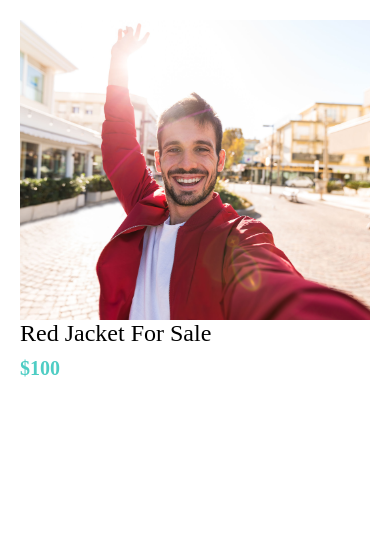
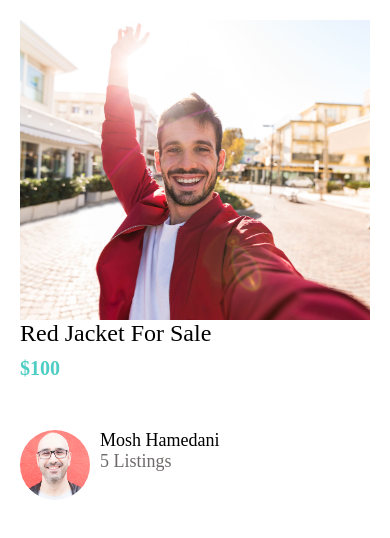
Before and after one commit to matthewmjm/react-native-selling-app, a React Native app: screen / in a window 390 px wide. Shown: the top 538 px of the page. Built offline with nearby package versions, Linux system fonts and the light colour scheme.

Commit message:
build the list item container

```diff
--- /dev/null
+++ b/src/components/ListItem.js
@@ -0,0 +1,36 @@
+import React from 'react';
+import { View, Text, Image, StyleSheet } from 'react-native';
+import AppText from './AppText/AppText';
+import colors from '../config/colors';
+
+const ListItem = ({ title, subTitle, image }) => {
+    return (
+        <View style={styles.container}>
+            <Image source={image} style={styles.image} />
+            <View>
+                <AppText style={styles.title}>{title}</AppText>
+                <AppText style={styles.subTitle}>{subTitle}</AppText>
+            </View>
+        </View>
+    );
+};
+
+const styles = StyleSheet.create({
+    container: {
+        flexDirection: 'row',
+    },
+    image: {
+        width: 70,
+        height: 70,
+        borderRadius: 35,
+        marginRight: 10,
+    },
+    title: {
+        fontWeight: '500',
+    },
+    subTitle: {
+        color: colors.medium,
+    },
+})
+
+export default ListItem;
--- a/src/config/colors.js
+++ b/src/config/colors.js
@@ -3,4 +3,5 @@
     secondary: '#4ecdc4',
     black: '#000000',
     white: '#dddddd',
+    medium: '#6e6969'
 };
--- a/src/screens/ListingDetailsScreen.js
+++ b/src/screens/ListingDetailsScreen.js
@@ -2,6 +2,7 @@
 import { View, Image, StyleSheet, Text } from 'react-native';
 import AppText from '../components/AppText/AppText'
 import colors from '../config/colors';
+import ListItem from '../components/ListItem';
 
 const ListingDetailsScreen = (props) => {
     return (
@@ -10,6 +11,13 @@
             <View>
                 <AppText style={styles.title}>Red Jacket For Sale</AppText>
                 <AppText style={styles.price}>$100</AppText>
+                <View style={styles.userContainer}>
+                    <ListItem
+                        image={require("../assets/mosh.jpg")}
+                        title="Mosh Hamedani"
+                        subTitle="5 Listings"
+                    />
+                </View>
             </View>
         </View>
     );
@@ -33,7 +41,10 @@
     title: {
         fontSize: 24,
         fontWeight: '500',
-    }
+    },
+    userContainer: {
+        marginVertical: 40,
+    },
 })
 
 
```
